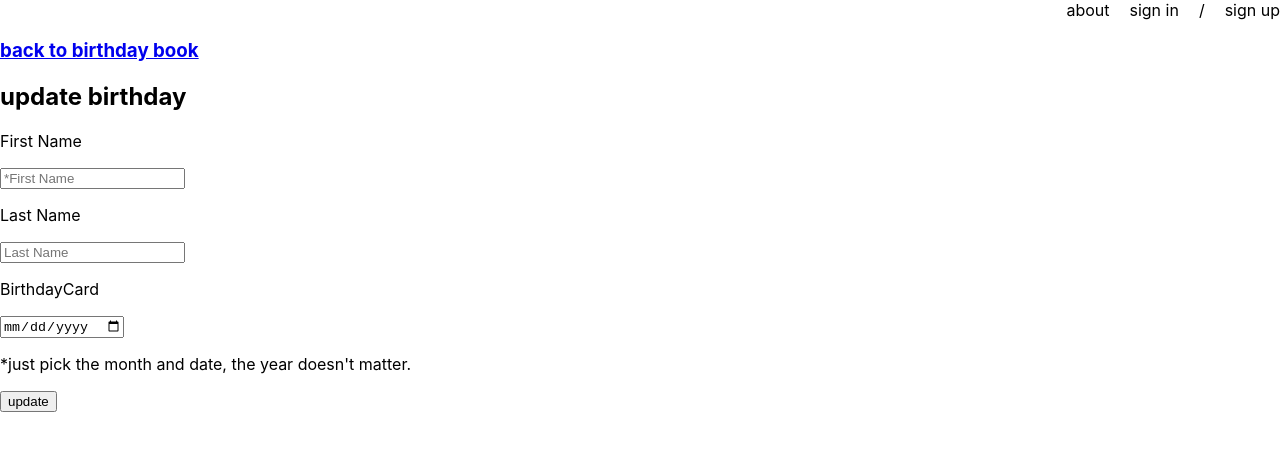
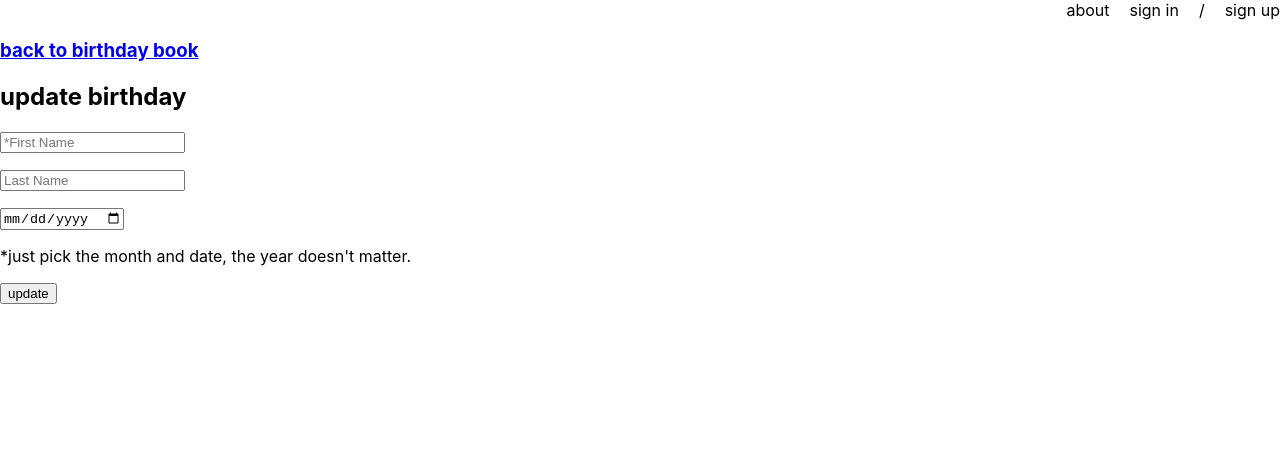
Before and after one commit to cwest9400/birthday_buddy, a React (Create React App) app in the folder client/: page /dashboard/birthdaybook/1 in a window 1280 px wide. Shown: the top 450 px of the page. Built offline with nearby package versions, Linux system fonts and the light colour scheme; no server answers.

Commit message:
fixed update route bug

```diff
--- a/client/src/pages/updateBirthday.js
+++ b/client/src/pages/updateBirthday.js
@@ -1,5 +1,6 @@
 import { useState, useEffect } from "react"
 import { Link, useParams, useNavigate } from 'react-router-dom'
+import moment from "moment"
 
 export default function UdpateBirthday(props) {
     // const id = props._id
@@ -18,7 +19,7 @@ export default function UdpateBirthday(props) {
             const response = await fetch(URL)
             const foundBirthday = await response.json()
             setBirthday(foundBirthday)
-            setEditBirthday(foundBirthday)
+            // setEditBirthday(foundBirthday)
         } catch (err) {
             console.log(err)
         }
@@ -62,40 +63,40 @@ export default function UdpateBirthday(props) {
             <form onSubmit={handleSubmit}>
                 <div>
                     <label htmlFor="firstName">
-                        <p>First Name</p>
+                        <p>{birthday.firstName}</p>
                         <input
                             type="text"
                             id="firstName"
                             name="firstName"
                             placeholder="*First Name"
-                            value={birthday.firstName}
+                            value={editBirthday.firstName}
                             onChange={handleChange}
                         />
                     </label>
                 </div>
                 <div>
                     <label htmlFor="lastName">
-                        <p>Last Name</p>
+                        <p>{birthday.lastName}</p>
                         <input
                             type="text"
                             id="lastName"
                             name="lastName"
                             placeholder="Last Name"
-                            value={birthday.lastName}
+                            value={editBirthday.lastName}
                             onChange={handleChange}
                         />
                     </label>
                 </div>
                 <div>
                         <label htmlFor="birthday">
-                            <p>BirthdayCard</p>
+                            <p>{birthday.birthday}</p>
                             <input
                                 required={true}
                                 type="date"
                                 id="birthday"
                                 name="birthday"
                                 placeholder="MM/DD"
-                                value={birthday.birthday}
+                                value={editBirthday.birthday}
                                 onChange={handleChange}
                                 />
                                 <p>*just pick the month and date, the year doesn't matter.</p>
```
